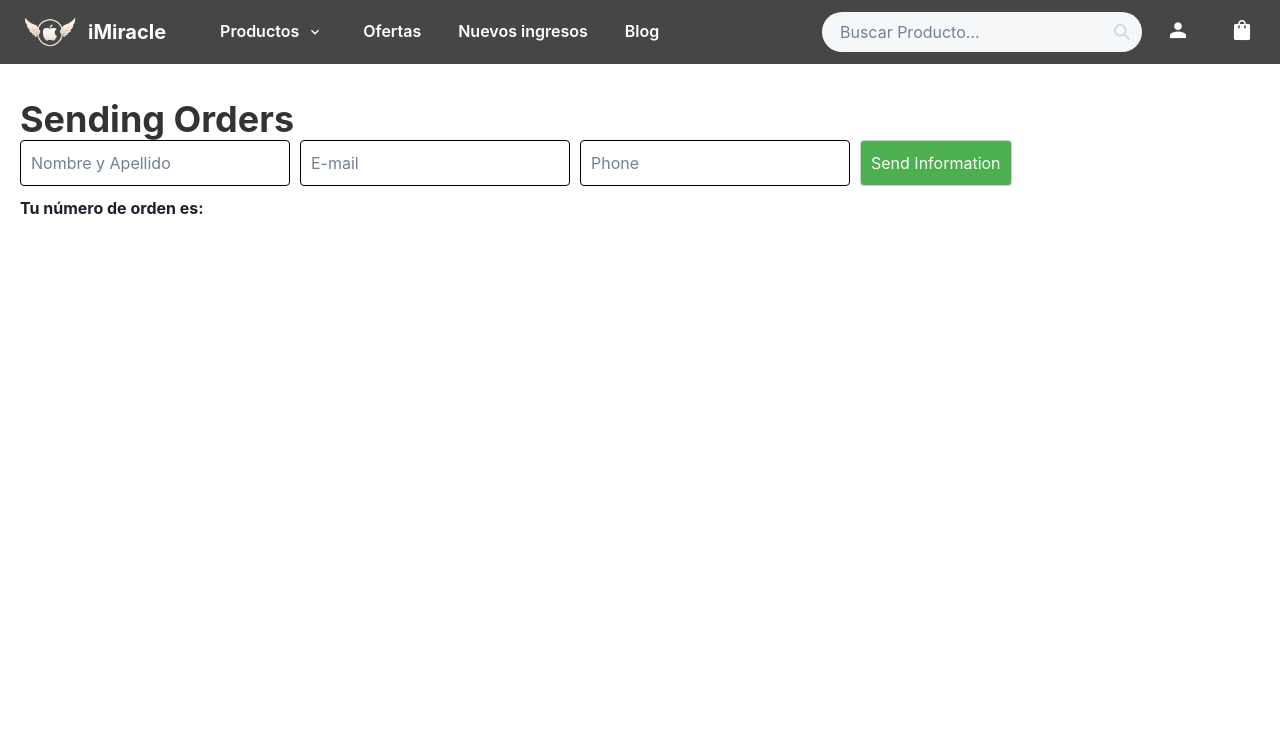
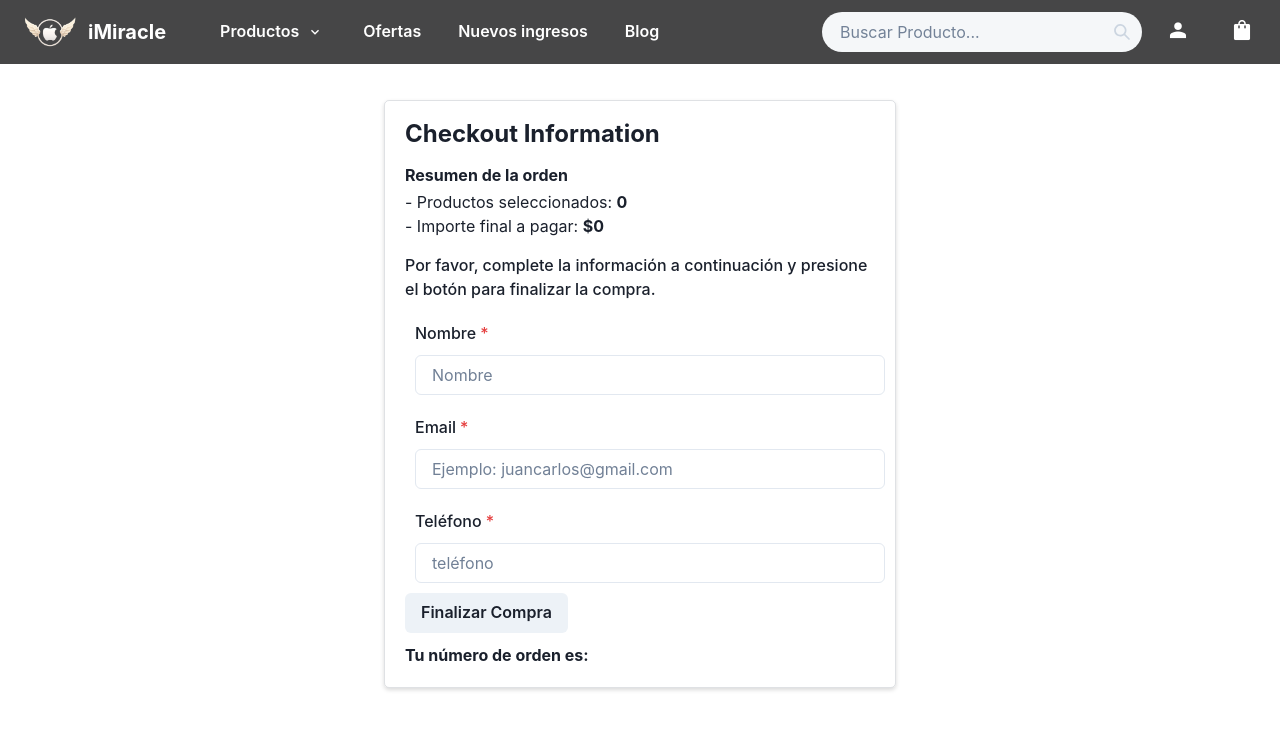
Before and after one commit to MatNF/EntregaFinal_Ferraro, a React (Vite) app: page /order-data in a window 1280 px wide. Shown: the top 730 px of the page. Built offline with nearby package versions, Linux system fonts and the light colour scheme.

Commit message:
terminado

```diff
--- a/package.json
+++ b/package.json
@@ -14,6 +14,7 @@
     "@emotion/react": "^11.10.5",
     "@emotion/styled": "^11.10.5",
     "firebase": "^9.17.2",
+    "formik": "^2.2.9",
     "framer-motion": "^8.5.3",
     "react": "^18.2.0",
     "react-dom": "^18.2.0",
--- a/src/App.jsx
+++ b/src/App.jsx
@@ -6,10 +6,8 @@ import Cart from "./Components/Cart";
 import { BrowserRouter, Routes, Route } from "react-router-dom";
 import Layout from "./Components/Layout";
 import CartProvider from "./context/CartContext";
-import SendOrder from "./Components/SendOrder";
-import Checkout from "./Components/Checkout";
-
-
+import CheckoutForm from "./Components/CheckoutForm";
+import OrderConfirmation from "./Components/OrderConfirmation";
 
 function App() {
   return (
@@ -24,7 +22,8 @@ function App() {
               element={<ItemListContainer />}
             />
             <Route path="/cart" element={<Cart />} />
-            <Route path="/order-data" element={<SendOrder/>}/>
+            <Route path="/order-data" element={<CheckoutForm />} />
+            <Route path="/order-confirmation" element={<OrderConfirmation />} />
             <Route
               path="/detalle/:detalleId"
               element={<ItemDetailContainer />}
--- a/src/Components/Checkout.jsx
+++ /dev/null
@@ -1,9 +0,0 @@
-import React from 'react'
-
-const Checkout = () => {
-  return (
-    <div>Checkout</div>
-  )
-}
-
-export default Checkout
--- /dev/null
+++ b/src/Components/CheckoutForm.jsx
@@ -0,0 +1,108 @@
+import React, { useState } from "react";
+import "./styles/hola.css";
+import { Input, Button } from "@chakra-ui/react";
+import {
+  collection,
+  getFirestore,
+  addDoc,
+  serverTimestamp,
+} from "firebase/firestore";
+import { useCartContext } from "../context/CartContext";
+import { FormControl, FormLabel } from "@chakra-ui/react";
+import { Link } from "react-router-dom";
+
+const CheckoutForm = () => {
+  const { cart, totalPrice, totalProducts, clearCart, setearId, idOrden } = useCartContext();
+
+  const [orderId, setOrderId] = useState(null);
+  const [name, setName] = useState("");
+  const [email, setEmail] = useState("");
+  const [phone, setPhone] = useState("");
+//   const[ordenEnviada,setOrdenEnviada] = (false);
+
+  const order = {
+    buyer: {
+      name: name,
+      email: email,
+      phone: phone,
+    },
+    items: cart.map((product) => ({
+      id: product.id,
+      title: product.title,
+      price: product.price,
+      quantity: product.quantity,
+    })),
+    total: totalPrice(),
+    date: serverTimestamp(),
+  };
+
+  const handleSubmit = (e) => {
+    e.preventDefault();
+    addDoc(ordersCollection, order).then(({ id }) => setOrderId(id));
+    };
+
+
+    console.log(idOrden)
+  const db = getFirestore();
+  const ordersCollection = collection(db, "orden");
+
+  return (
+
+    <div className="checkout-container">
+      <h1 className="ache1">Checkout Information</h1>
+
+      <h2 className="ache2">Resumen de la orden</h2>
+      <p>
+        - Productos seleccionados: <strong>{totalProducts()}</strong>{" "}
+      </p>
+      <p>
+        - Importe final a pagar: <strong>${totalPrice()}</strong>
+      </p>
+      <p style={{ marginTop: "15px", marginBottom: "10px", fontWeight: "500" }}>
+        Por favor, complete la información a continuación y presione el botón
+        para finalizar la compra.
+      </p>
+
+      <form onSubmit={handleSubmit}>
+        <FormControl isRequired>
+          <FormLabel m="10px 10px 0px 10px">Nombre</FormLabel>
+          <Input
+            w="100%"
+            m="10px"
+            type="text"
+            placeholder="Nombre"
+            onChange={(e) => setName(e.target.value)}
+          />
+          <FormLabel m="10px 10px 0px 10px">Email</FormLabel>
+          <Input
+            w="100%"
+            m="10px"
+            type="email"
+            placeholder="Ejemplo: juancarlos@gmail.com"
+            onChange={(e) => setEmail(e.target.value)}
+          />
+          <FormLabel m="10px 10px 0px 10px">Teléfono</FormLabel>
+          <Input
+            w="100%"
+            m="10px"
+            type="tel"
+            placeholder="teléfono"
+            onChange={(e) => setPhone(e.target.value)}
+          />
+        </FormControl>
+
+        {/* <Link to="/order-confirmation"> */}
+        <Button type="submit" onClick={() => clearCart()}>
+            Finalizar Compra
+          </Button>
+        {/* </Link> */}
+
+        <p style={{ marginTop: "10px" }}>
+          <strong>Tu número de orden es:</strong> {orderId}
+        </p>
+      </form>
+    </div>
+  );
+};
+
+export default CheckoutForm;
--- /dev/null
+++ b/src/Components/OrderConfirmation.jsx
@@ -0,0 +1,30 @@
+import React from "react";
+import "./styles/hola.css";
+import { Button } from "@chakra-ui/react";
+import { useCartContext } from "../context/CartContext";
+import { Link } from "react-router-dom";
+
+const OrderConfirmation = () => {
+  const { idOrden } = useCartContext();
+  console.log({ idOrden });
+
+  return (
+    <div className="order-confirmation-container">
+      <h1>Tu Orden se ha completado correctamente!</h1>
+      <h2>Tu pedido ha sido realizado con exito.</h2>
+      <img
+        src="https://firebasestorage.googleapis.com/v0/b/ecommerce-coder-23fb3.appspot.com/o/image-removebg-preview.png?alt=media&token=8b88a3c8-6400-4195-955c-d81635da4cd1"
+        alt="celebration image"
+      />
+      <Link to="/">
+        <Button>Volver al inicio</Button>
+      </Link>
+
+      <p style={{ marginTop: "10px" }}>
+        <strong>Tu número de orden es:</strong> {idOrden}
+      </p>
+    </div>
+  );
+};
+
+export default OrderConfirmation;
--- a/src/Components/styles/hola.css
+++ b/src/Components/styles/hola.css
@@ -847,3 +847,56 @@ input:focus {
 .price-div p{
   margin-right: 20px;
 }
+
+.checkout-container {
+  display: flex;
+  flex-direction: column;
+  width: 40%;
+  margin: 100px auto 20px auto;
+  border: 1px solid RGBA(94, 105, 119, 0.2);
+  box-shadow: 0 2px 4px rgba(0, 0, 0, 0.15);
+  border-radius: 5px;
+  padding: 20px;
+}
+
+.ache2 {
+  margin: 20px 0px 5px 0px;
+  font-size: 1.0em;
+  font-weight: bold;
+  line-height: 1.1;
+}
+
+.order-confirmation-container {
+    margin-top: 100px;
+    margin-bottom: 20px;
+    border: 1px solid RGBA(94, 105, 119, 0.2);
+    box-shadow: 0 2px 4px rgba(0, 0, 0, 0.15);
+    width: 50%;
+    height: auto;
+    margin-left: auto;
+    margin-right: auto;
+    border-radius: 6px;
+    display: flex;
+    flex-direction: column;
+    justify-content: center;
+    align-items: center;;
+    padding: 20px;
+  }
+
+  .order-confirmation-container h1 {
+    color:rgb(43, 201, 170);
+    font-size: 20pt;
+    font-weight:bold ;
+    margin: 20px;
+  }
+
+  .order-confirmation-container h2 {
+    font-size: 14pt;
+    margin-bottom: 20px;
+  }
+
+
+  .order-confirmation-container img {
+    width: 40%;
+    margin: 20px;
+  }
--- a/src/context/CartContext.jsx
+++ b/src/context/CartContext.jsx
@@ -6,6 +6,7 @@ export const useCartContext = () => useContext(CartContext);
 // Funcion para vaciar el carrito
 const CartProvider = ({ children }) => {
   const [cart, setCart] = useState([]);
+  const [idOrden, setIdOrden] = useState("");
 
   const totalPrice = () => {
     return cart.reduce((prev, act) => prev + act.quantity * act.price, 0);
@@ -16,7 +17,6 @@ const CartProvider = ({ children }) => {
 
   //Funcion para agregar items al carrito.
   const addItem = (item, quantity) => {
-    console.log(item.id)
     if (isInCart(item.id)) {
       setCart(
         cart.map((product) => {
@@ -25,10 +25,8 @@ const CartProvider = ({ children }) => {
             : product;
         })
       );
-      console.log('if')
     } else {
       setCart([...cart, { ...item, quantity }]);
-      console.log('else')
     }
   };
 
@@ -43,8 +41,8 @@ const CartProvider = ({ children }) => {
   const removeItem = (id) =>
     setCart(cart.filter((product) => product.id !== id));
 
-    console.log("Carrito: ", cart);
 
+  const setearId = (id) => setIdOrden(id);
   return (
     <CartContext.Provider
       value={{
@@ -55,6 +53,8 @@ const CartProvider = ({ children }) => {
         totalPrice,
         totalProducts,
         cart,
+        idOrden,
+        setearId
       }}
     >
       {children}
```
Also changed, not shown: 1 other file (tests, documents, lock files or other folders).
